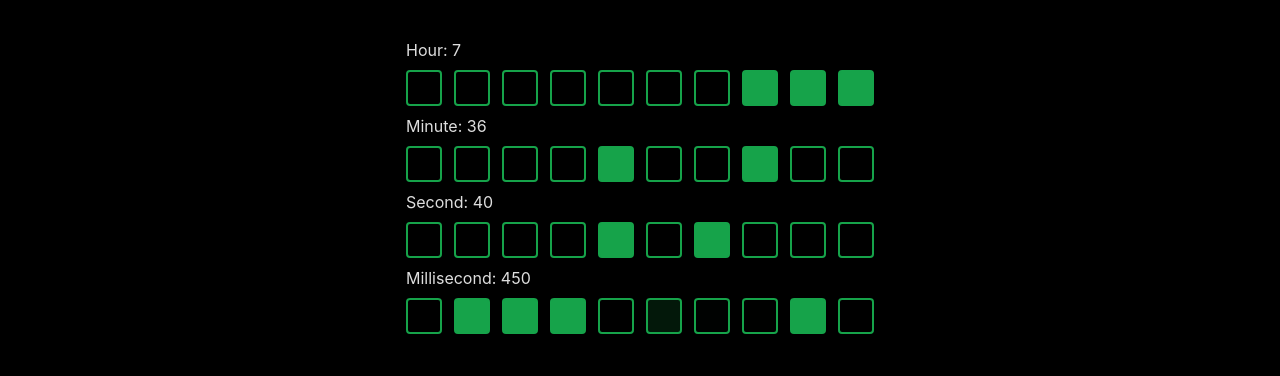
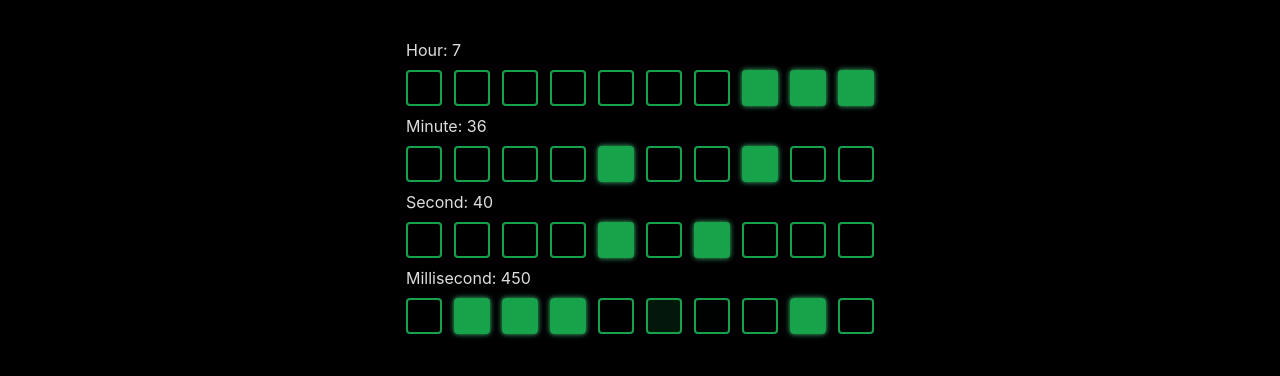
Before and after one commit to beSaif/binary-clock, a React (Vite) app: page / in a window 1280 px wide. Shown: the part 210-586 px from the top of the page. Built offline with nearby package versions, Linux system fonts and the light colour scheme.

Commit message:
Bit Shadow (all sides)

```diff
--- a/src/components/Bit.jsx
+++ b/src/components/Bit.jsx
@@ -16,8 +16,12 @@ const Bit = ({ isOn }) => {
       flex
       items-center
       justify-center
+
+
       transition`,
-        isOn ? "bg-green-600" : "bg-transparent"
+        isOn
+          ? "bg-green-600 shadow-[0px_0px_5px_0.5px_#38a169] border-none"
+          : "bg-transparent"
       )}
     ></div>
   );
```
